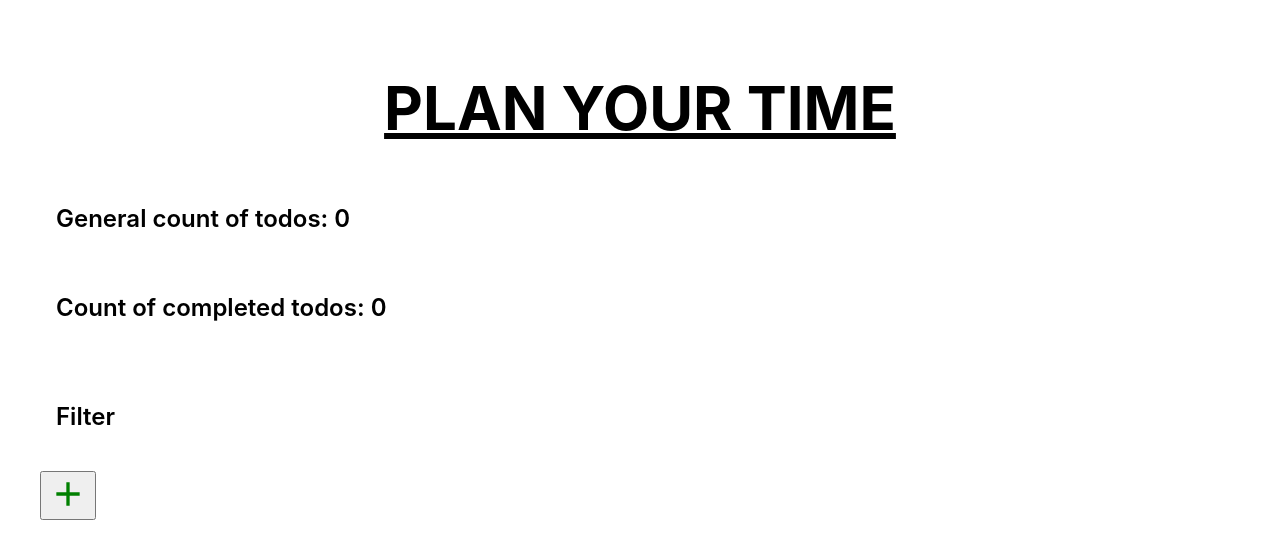
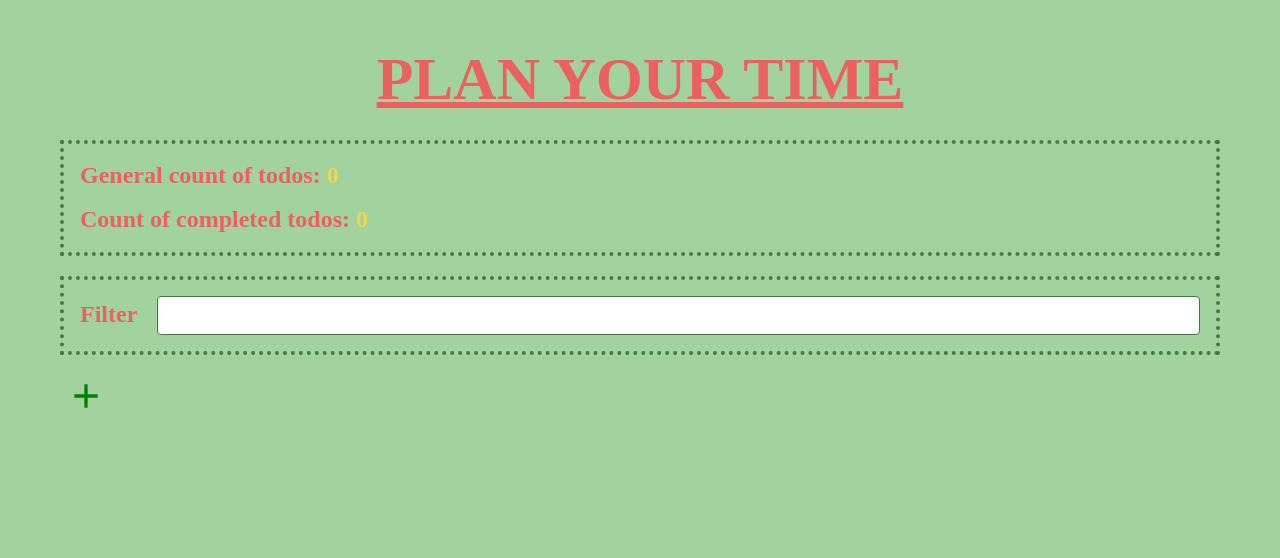
Before and after one commit to IrynaSlavinska/todo_list, a React (Create React App) app: page / in a window 1280 px wide. Shown: the top 558 px of the page. Built offline with nearby package versions, Linux system fonts and the light colour scheme.

Commit message:
root color + basic styles

```diff
--- a/src/index.css
+++ b/src/index.css
@@ -1,15 +1,57 @@
-@import-normalize; /* bring in normalize.css styles */
+:root {
+  --transition: 0.3s linear;
+  --white: #fafafa;
+  --lightPink: #F28B8B;
+  --darkPink: #ec6060;
+  --yellow: #F2D64B;
+  --lightGreen: #A2D39E;
+  --darkGreen: #3E7C41;
+  --primaryText: #1d1919;
+}
+
+*,
+*::before,
+*::after {
+  box-sizing: border-box;
+}
+
+h1,
+h2,
+h3,
+h4,
+h5,
+h6,
+p {
+  margin: 0;
+}
+
+img {
+  display: block;
+  max-width: 100%;
+  height: auto;
+}
+
+button {
+  cursor: pointer;
+  border: none;
+  border-radius: 4px;
+  background-color: transparent;
+}
+
+ul,
+ol {
+  list-style: none;
+  margin: 0;
+  padding-left: 0;
+}
+
+a {
+  text-decoration: none;
+}
 
 body {
-  margin: 0;
-  font-family: -apple-system, BlinkMacSystemFont, 'Segoe UI', 'Roboto', 'Oxygen',
-    'Ubuntu', 'Cantarell', 'Fira Sans', 'Droid Sans', 'Helvetica Neue',
-    sans-serif;
-  -webkit-font-smoothing: antialiased;
-  -moz-osx-font-smoothing: grayscale;
+  color: var(--darkPink);
+  font-style: normal;
+  line-height: 1.33;
+  background-color: var(--lightGreen);
 }
-
-code {
-  font-family: source-code-pro, Menlo, Monaco, Consolas, 'Courier New',
-    monospace;
-}
```
